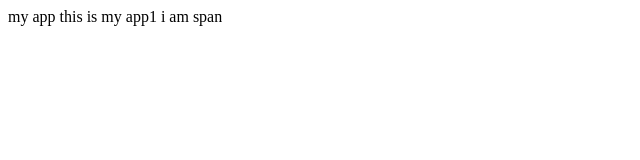
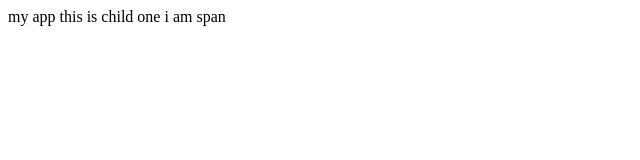
Before and after one commit to keerthana-8gv/mca-html-css, a plain HTML site: page index.html in a window 1280 px wide. Shown: the full height of the page, 0-640 px from the left. Drawn offline with Linux system fonts and the light colour scheme.

Commit message:
child1 branch

```diff
--- a/index.html
+++ b/index.html
@@ -2,7 +2,7 @@
     <head>my app
     </head>
     <body>
-        this is my app1
+        this is child one
         <span>i am span</span>
     </body>
 </html>
```
